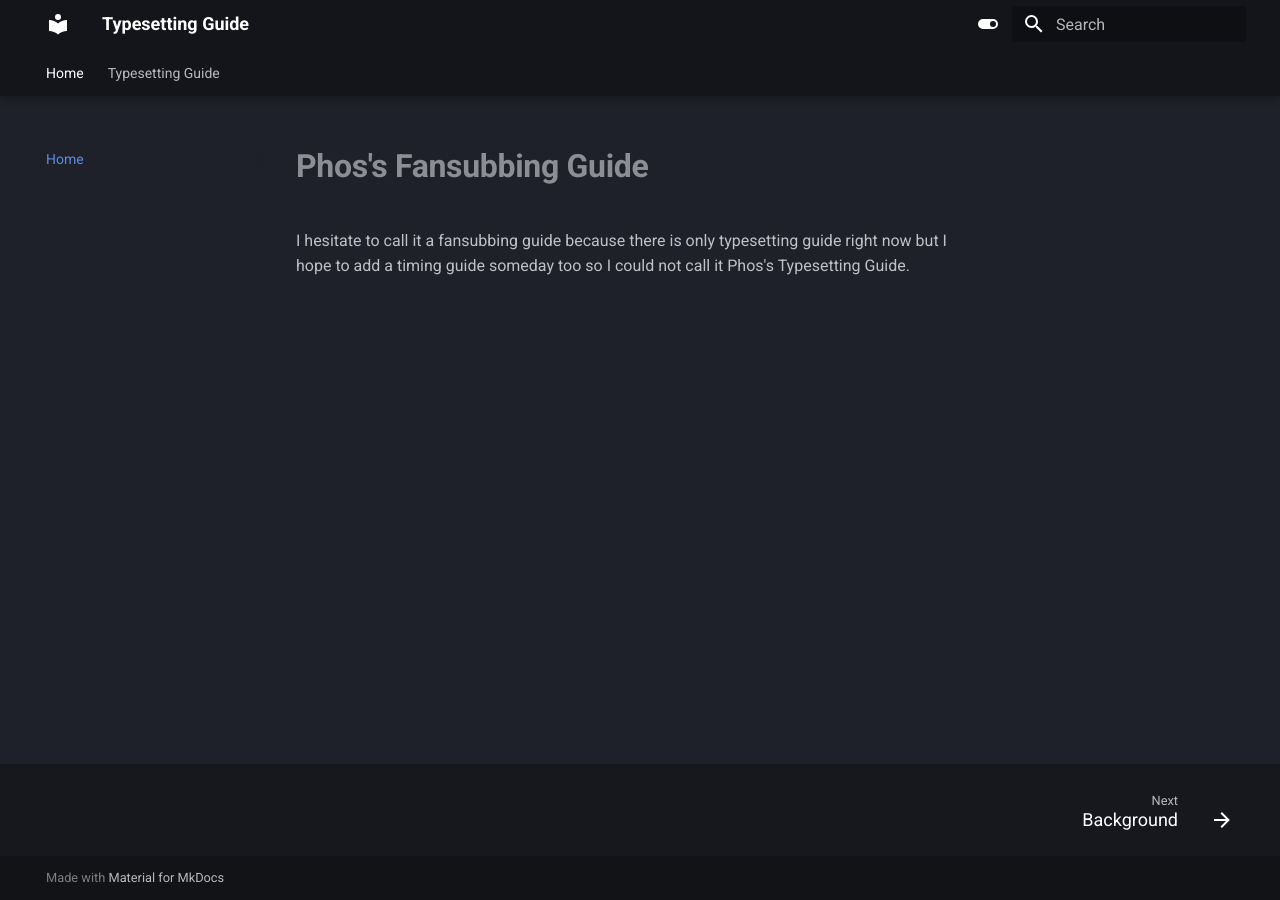
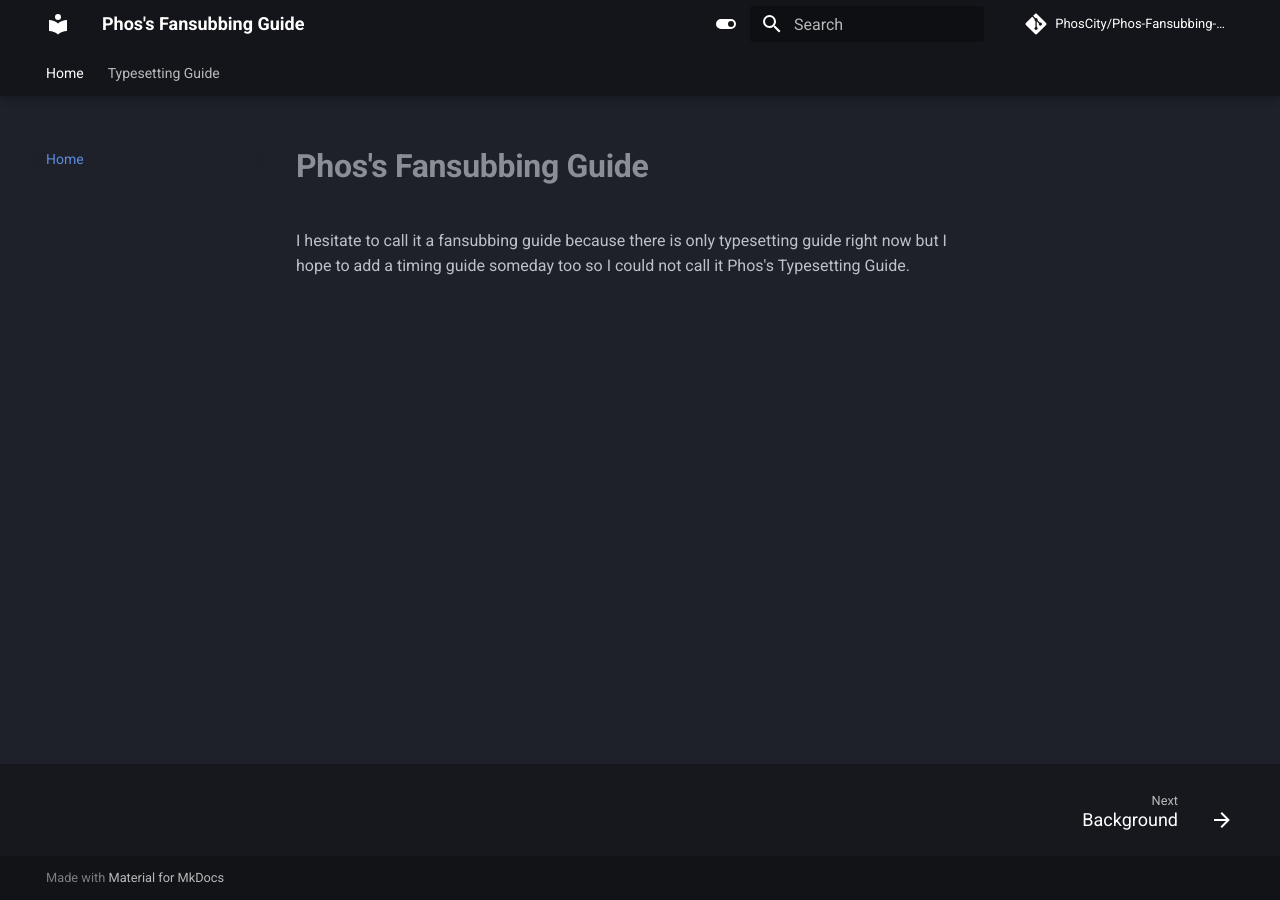
Before and after one commit to PhosCity/Phos-Fansubbing-Guide, an MkDocs documentation site: the page built from docs/index.md, in a window 1280 px wide. Built offline with MkDocs 1.6.1 and Material for MkDocs 9.7.7, drawn with Linux system fonts in a browser that asks for light colours; comment, search, counter and statistics services are not loaded.

Commit message:
[Mkdocs] attach repo

```diff
--- a/mkdocs.yml
+++ b/mkdocs.yml
@@ -1,9 +1,11 @@
 # Project information
-site_name: Typesetting Guide
-site_url: https://mydomain.org/mysite
+site_name: Phos's Fansubbing Guide
 site_author: PhosCity
 site_description: >-
-  Typesetting Guide in Aegisub
+  Fansubbing Guide by Phos
+
+repo_name: PhosCity/Phos-Fansubbing-Guide
+repo_url: https://github.com/PhosCity/Phos-Fansubbing-Guide
 
 nav:
   - Home: index.md
@@ -101,10 +103,10 @@ plugins:
   - search
   - tags
 
-extra:
-  analytics:
-    provider: google
-    property: !ENV GOOGLE_ANALYTICS_KEY
+# extra:
+#   analytics:
+#     provider: google
+#     property: !ENV GOOGLE_ANALYTICS_KEY
 
 extra_css:
   - styles/extra.css
```
